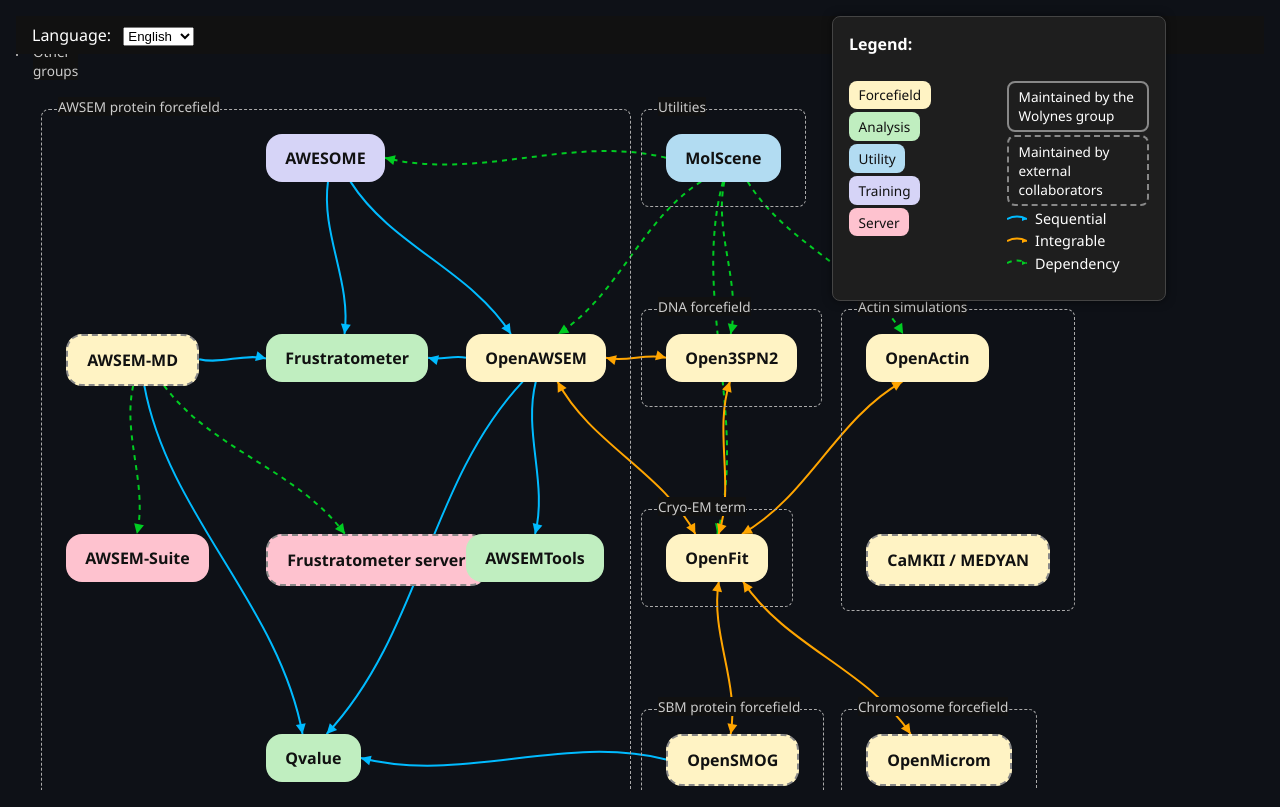
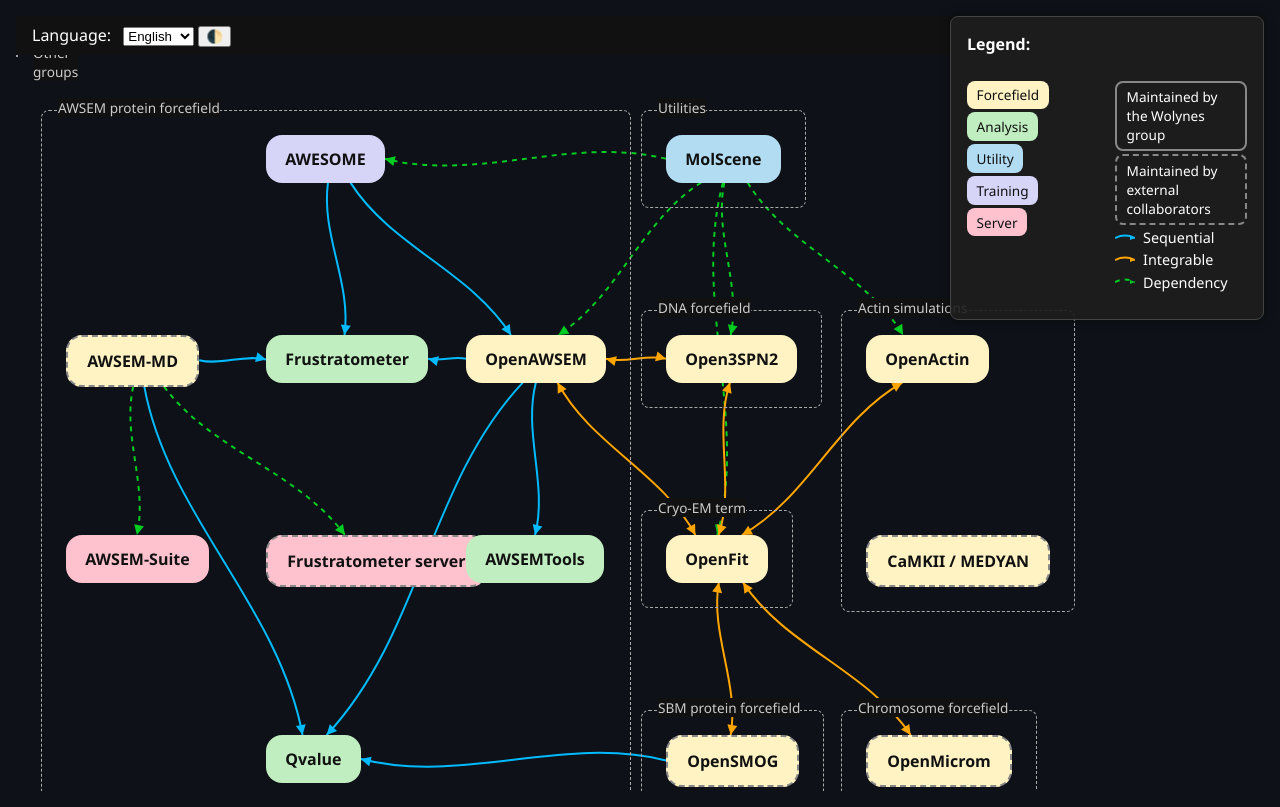
Before and after one commit to cabb99/cabb99.github.io, a plain HTML site: page AWSEM_ecosystem/index.html in a window 1280 px wide. Drawn offline with Linux system fonts and the light colour scheme.

Commit message:
Adds dark/light toggle

```diff
--- a/AWSEM_ecosystem/index.html
+++ b/AWSEM_ecosystem/index.html
@@ -13,6 +13,7 @@
       <option value="en">English</option>
       <option value="es">Español</option>
     </select>
+    <button id="theme-toggle">🌓</button>
   </header>
 
   <canvas id="connections"></canvas>
--- a/AWSEM_ecosystem/script.js
+++ b/AWSEM_ecosystem/script.js
@@ -15,6 +15,16 @@ langSwitcher.addEventListener('change', e => {
 
 const legend = document.querySelector('.legend');
 makeDraggable(legend);
+
+const toggle = document.getElementById('theme-toggle');
+
+toggle.addEventListener('click', ()=>{
+  const next = document.documentElement.getAttribute('data-theme') === 'dark'? 'light':'dark';
+  document.documentElement.setAttribute('data-theme', next);
+  localStorage.setItem('theme', next);
+});
+
+document.documentElement.setAttribute('data-theme', localStorage.getItem('theme')||'dark');
 
 fetch('config.json')
   .then(r => r.json())
--- a/AWSEM_ecosystem/style.css
+++ b/AWSEM_ecosystem/style.css
@@ -1,7 +1,18 @@
+:root {
+    --bg: #f5f5f5;
+    --fg: #222;
+    --group-border: #ccc;
+  }
+  [data-theme="dark"] {
+    --bg: #0e1117;
+    --fg: #fff;
+    --group-border: #888;
+  }
+
 body {
     margin: 0;
-    background: #0e1117;
-    color: #fff;
+    background: var(--bg);
+    color: var(--fg);
     font-family: 'Segoe UI', sans-serif;
     overflow: auto;
     padding: 1rem;
@@ -81,10 +92,11 @@ body {
   }
 
   .legend {
-    position: absolute;
+    position: fixed;
     top: 1rem;
-    left: 52rem;
-    background: #1e1e1e;
+    right: 1rem;
+    width: 280px;
+    background: rgba(30,30,30,0.9);
     border: 1px solid #444;
     border-radius: 8px;
     padding: 1rem;
```
